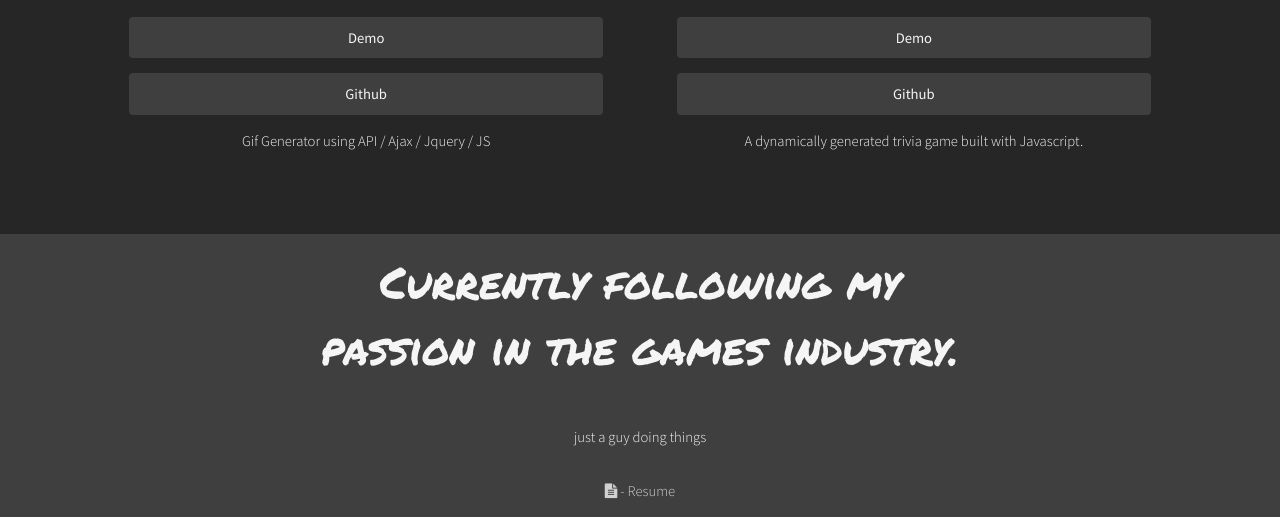
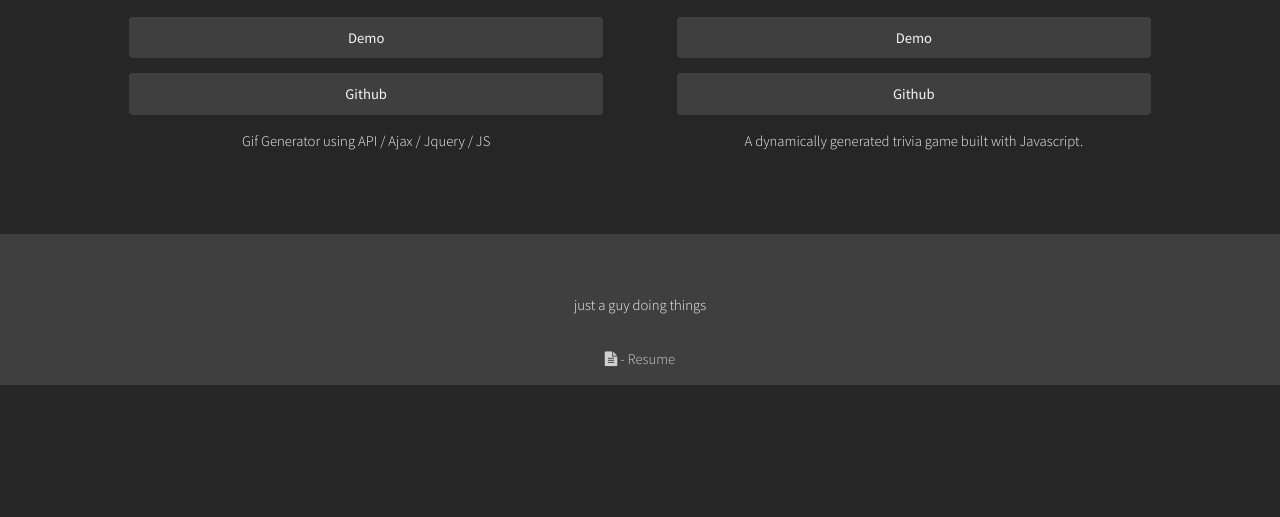
Before and after one commit to Cam-F/portfolio, a plain HTML site: page index.html in a window 1280 px wide. Shown: the part 1619-2136 px from the top of the page. After the commit the page ends 2004 px from the top, so only its background shows below. Drawn offline with Linux system fonts and the light colour scheme.

Commit message:
clean up

```diff
--- a/index.html
+++ b/index.html
@@ -131,7 +131,7 @@
 	<!-- Footer -->
 	<footer id="footer">
 		<div class="inner">
-			<h2 id="botMarker">Currently following my passion in the games industry.</h2>
+			<h2 id="botMarker"></h2>
 			<p>just a guy doing things</p>
 			<a href="images/Resume.pdf"
 				target="_blank" class="icon fa-file-text"> - Resume</a>
```
